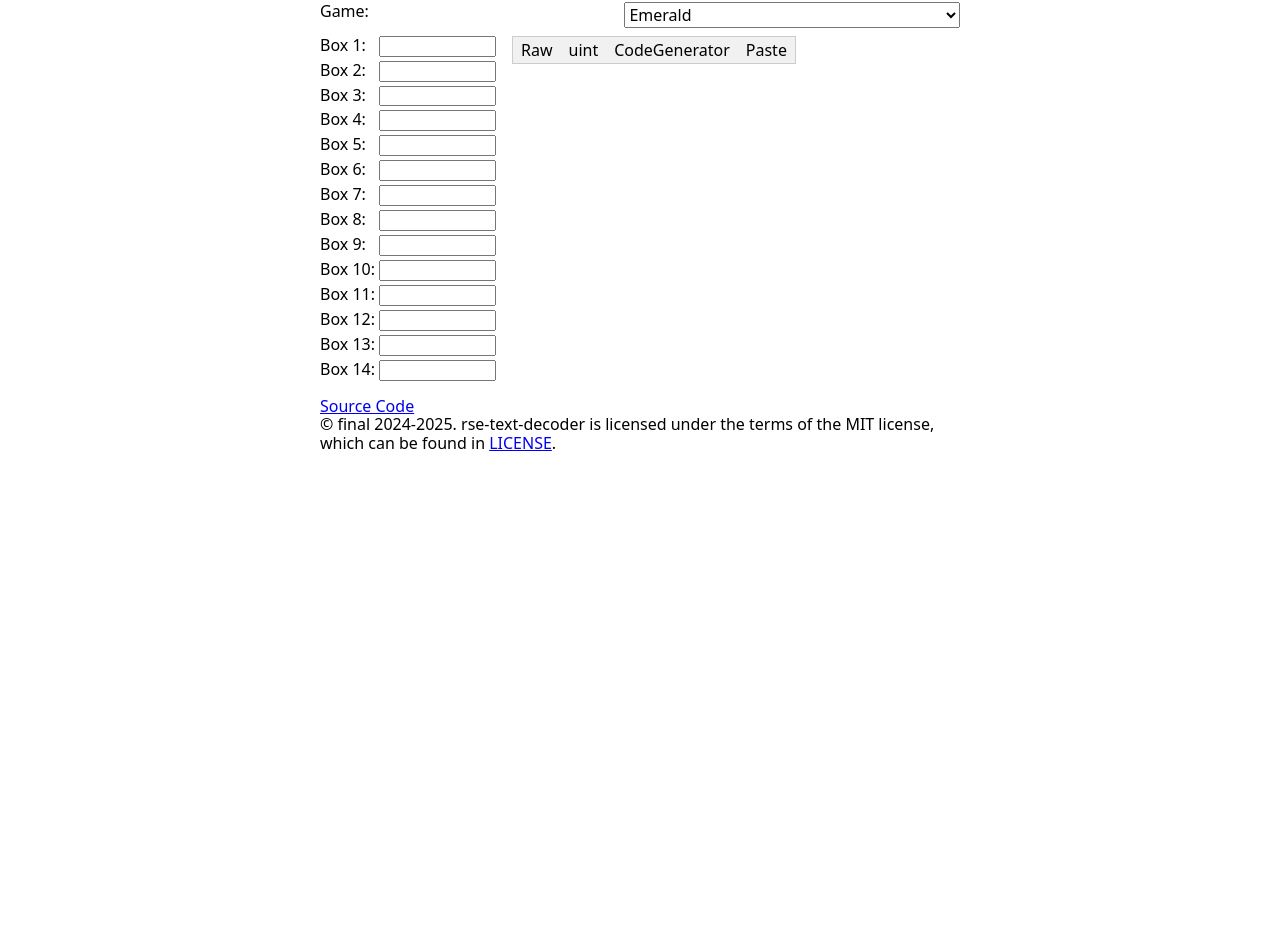
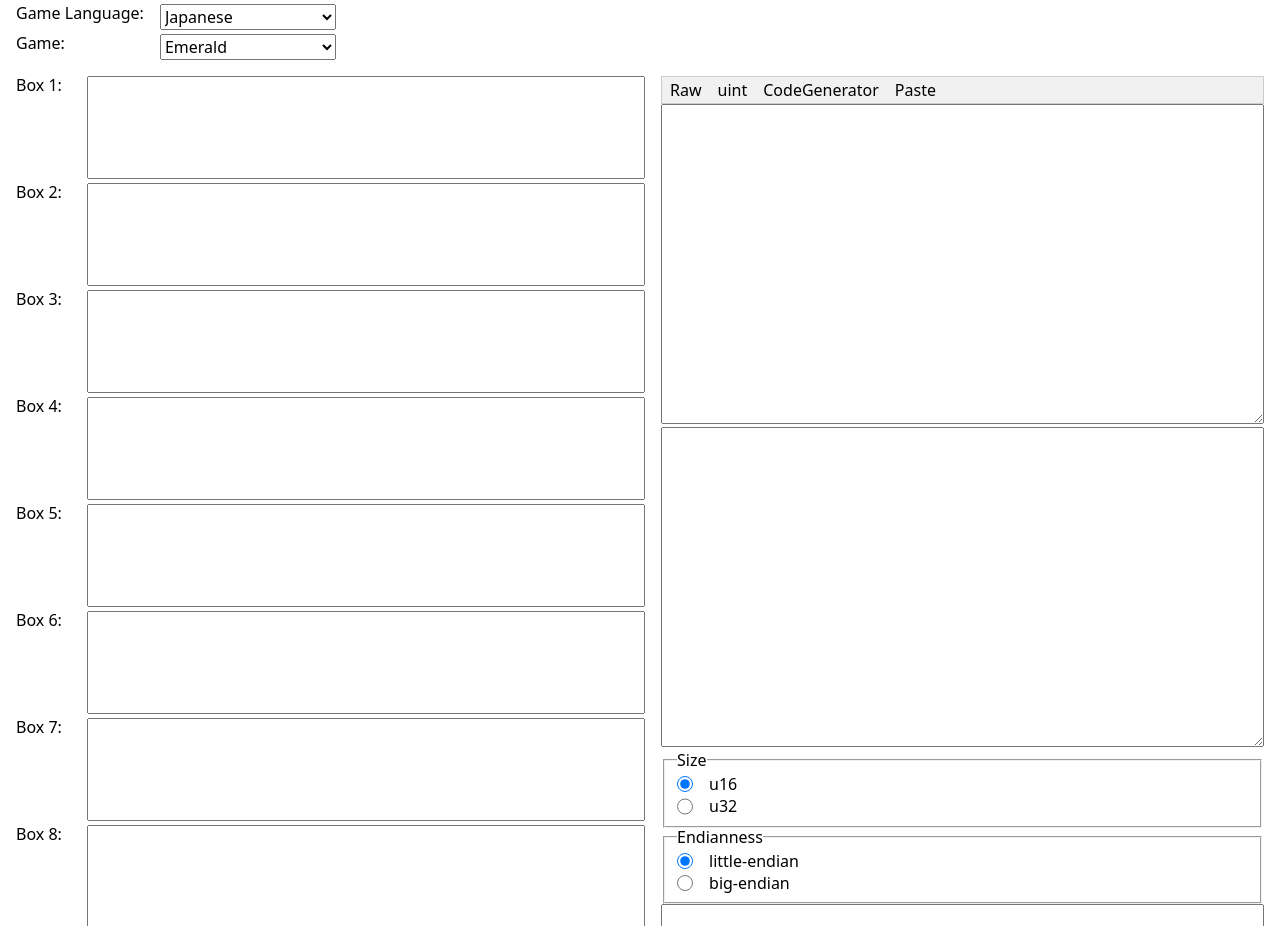
Before and after one commit to it-is-final/rse-text-decoder, a website: page src/html/index.html in a window 1280 px wide. Shown: the part 108-1034 px from the top of the page. Before the commit the page ends 800 px from the top, so only its background shows below. Drawn offline with Linux system fonts and the light colour scheme; a web font is replaced by a local one.

Commit message:
Redo frontend

```diff
--- a/src/html/index.html
+++ b/src/html/index.html
@@ -9,10 +9,12 @@
     <link rel="stylesheet" type="text/css" href="style.css">
 </head>
 <body>
+<header>
     <h1>rse-text-decoder</h1>
+</header>
 <main>
     <div id="parameters-area">
-            <label for="lang-input" id="lang-label">Game Language:</label>
+        <label for="lang-input" id="lang-label">Game Language</label>
         <select name="lang" title="Language selector" id="lang-input">
             <option value="JPN" selected>Japanese</option>
             <option value="ENG">English</option>
@@ -21,7 +23,7 @@
             <option value="GER">German</option>
             <option value="SPA">Spanish</option>
         </select>
-            <label for="game-version-input" id="langLabel">Game:</label>
+        <label for="game-version-input" id="langLabel">Game</label>
         <select name="game-version" title="Game selector" id="game-version-input">
             <option value="RS">Ruby/Sapphire</option>
             <option value="FRLG">FireRed/LeafGreen</option>
@@ -30,33 +32,33 @@
     </div>
     <div id="editor">
         <div id="box-name-inputs">
-                <label for="box-1-input">Box 1:</label>
+            <label for="box-1-input">Box 1</label>
             <input id="box-1-input" type="text" maxlength="9" class="box-name-input" />
-                <label for="box-2-input">Box 2:</label>
+            <label for="box-2-input">Box 2</label>
             <input id="box-2-input" type="text" maxlength="9" class="box-name-input" />
-                <label for="box-3-input">Box 3:</label>
+            <label for="box-3-input">Box 3</label>
             <input id="box-3-input" type="text" maxlength="9" class="box-name-input" />
-                <label for="box-4-input">Box 4:</label>
+            <label for="box-4-input">Box 4</label>
             <input id="box-4-input" type="text" maxlength="9" class="box-name-input" />
-                <label for="box-5-input">Box 5:</label>
+            <label for="box-5-input">Box 5</label>
             <input id="box-5-input" type="text" maxlength="9" class="box-name-input" />
-                <label for="box-6-input">Box 6:</label>
+            <label for="box-6-input">Box 6</label>
             <input id="box-6-input" type="text" maxlength="9" class="box-name-input" />
-                <label for="box-7-input">Box 7:</label>
+            <label for="box-7-input">Box 7</label>
             <input id="box-7-input" type="text" maxlength="9" class="box-name-input" />
-                <label for="box-8-input">Box 8:</label>
+            <label for="box-8-input">Box 8</label>
             <input id="box-8-input" type="text" maxlength="9" class="box-name-input" />
-                <label for="box-9-input">Box 9:</label>
+            <label for="box-9-input">Box 9</label>
             <input id="box-9-input" type="text" maxlength="9" class="box-name-input" />
-                <label for="box-10-input">Box 10:</label>
+            <label for="box-10-input">Box 10</label>
             <input id="box-10-input" type="text" maxlength="9" class="box-name-input" />
-                <label for="box-11-input">Box 11:</label>
+            <label for="box-11-input">Box 11</label>
             <input id="box-11-input" type="text" maxlength="9" class="box-name-input" />
-                <label for="box-12-input">Box 12:</label>
+            <label for="box-12-input">Box 12</label>
             <input id="box-12-input" type="text" maxlength="9" class="box-name-input" />
-                <label for="box-13-input">Box 13:</label>
+            <label for="box-13-input">Box 13</label>
             <input id="box-13-input" type="text" maxlength="9" class="box-name-input" />
-                <label for="box-14-input">Box 14:</label>
+            <label for="box-14-input">Box 14</label>
             <input id="box-14-input" type="text" maxlength="9" class="box-name-input" />
         </div>
         <div class="tab-view">
@@ -75,34 +77,32 @@
                 </button>
             </div>
             <div id="raw-view-tab-panel" class="tabcontent">
-                    <textarea id="box-name-byte-view" rows="14" autocomplete="off" autocorrect="off" autocapitalize="off" spellcheck="false"></textarea>
+                <textarea id="box-name-byte-view" autocomplete="off" autocorrect="off" autocapitalize="off" spellcheck="false"></textarea>
             </div>
             <div id="uint-view-tab-panel" class="tabcontent">
-                    <textarea id="uint-view" rows="14" autocomplete="off" autocorrect="off" autocapitalize="off" spellcheck="false" readonly></textarea>
+                <textarea id="uint-view" autocomplete="off" autocorrect="off" autocapitalize="off" spellcheck="false" readonly></textarea>
                 <div id="uint-view-params-panel">
-                        <label for="u16-radio">
+                    <fieldset>
+                        <legend>Size</legend>
                         <input class="uint-view-params" id="u16-radio" name="size" type="radio" checked>
-                            u16
-                        </label>
-                        <label for="u32-radio">
+                        <label for="u16-radio">u16</label>
                         <input class="uint-view-params" id="u32-radio" name="size" type="radio">
-                            u32
-                        </label>
-                        <label for="little-endian-radio">
+                        <label for="u32-radio">u32</label>
+                    </fieldset>
+                    <fieldset>
+                        <legend>Endianness</legend>
                         <input class="uint-view-params" id="little-endian-radio" name="endianness" type="radio" checked>
-                            little-endian
-                        </label>
-                        <label for="big-endian-radio">
+                        <label for="little-endian-radio">little-endian</label>
                         <input class="uint-view-params" id="big-endian-radio" name="endianness" type="radio">
-                            big-endian
-                        </label>
+                        <label for="big-endian-radio">big-endian</label>
+                    </fieldset>
                 </div>
             </div>
             <div id="code-gen-view-tab-panel" class="tabcontent">
-                    <textarea id="code-gen-view" rows="14" autocomplete="off" autocorrect="off" autocapitalize="off" spellcheck="false" readonly></textarea>
+                <textarea id="code-gen-view" autocomplete="off" autocorrect="off" autocapitalize="off" spellcheck="false" readonly></textarea>
             </div>
             <div id="paste-view-tab-panel" class="tabcontent">
-                    <textarea id="paste-view" rows="18" autocomplete="off" autocorrect="off" autocapitalize="off" spellcheck="false" readonly></textarea>
+                <textarea id="paste-view" autocomplete="off" autocorrect="off" autocapitalize="off" spellcheck="false" readonly></textarea>
                 <br>
                 <label for="paste-charset-checkbox">
                     <input id="paste-charset-checkbox" type="checkbox">
@@ -118,6 +118,6 @@
         © final 2024-2025. rse-text-decoder is licensed under the terms of the MIT license, which can be found in <a href="https://github.com/it-is-final/rse-text-decoder/LICENSE">LICENSE</a>.
     </p>
 </footer>
-    <script src="index.js" ></script>
+<script src="index.js"></script>
 </body>
 </html>
--- a/src/html/style.css
+++ b/src/html/style.css
@@ -1,60 +1,50 @@
-@font-face {
-    font-family: "Cascadia Mono";
-    src: url("CascadiaMono-Regular.woff2");
-}
-
 body {
-    width: 40em;
-    margin: auto;
-}
-
-.box-name-input {
-    font-family: monospace;
-}
-
-label#box-name-byte-view-label {
-    display: none;
-}
-
-div#editor {
     display: flex;
+    flex-flow: column;
+    margin: 1em 1em;
     gap: 1em;
-}
-
-div#parameters-area {
-    display: grid;
-    gap: 0.25em;
-    grid-template-columns: auto auto;
-}
-
-div#box-name-inputs {
-    display: grid;
-    gap: 0.25em;
-    grid-template-columns: auto auto;
-}
-
-label#box-name-byte-view-label {
-    display: none;
-}
-
-textarea#box-name-byte-view:invalid, input.box-name-input:invalid {
-    border: 1px solid red;
-}
-
-textarea#box-name-byte-view:focus, input.box-name-input:focus {
-    outline: transparent;
-    border: 1px solid black;
-}
-
-textarea#box-name-byte-view:focus:invalid, input.box-name-input:focus:invalid {
-    outline: transparent;
-    border: 1px solid red;
 }
 
 main {
     display: flex;
-    flex-direction: column;
-    gap: 0.5em
+    flex-flow: column;
+    gap: 1em;
+}
+
+#parameters-area {
+    display: grid;
+    grid-template-columns: max-content auto;
+    row-gap: 0.25em;
+    column-gap: 1em;
+    max-width: 20em;
+}
+
+#parameters-area label::after {
+    content: ":";
+}
+
+#editor {
+    display: flex;
+    flex-flow: row wrap;
+    gap: 1em;
+}
+
+#box-name-inputs {
+    display: grid;
+    grid-template-columns: max-content auto;
+    row-gap: 0.25em;
+    column-gap: 1em;
+    flex-grow: 1;
+}
+
+#box-name-inputs label::after {
+    content: ":";
+}
+
+.tab-view {
+    flex-grow: 1;
+    display: flex;
+    flex-flow: column;
 }
 
 .tab {
@@ -84,45 +74,34 @@ background-color: #ddd;
 background-color: #ccc;
 }
 
-/* Style the tab content */
 .tabcontent {
-display: none;
-padding: 6px 12px;
-border: 1px solid #ccc;
-border-top: none;
-}
-
-#uint-view-params-panel {
-    display: grid;
-    grid-template-columns: auto auto;
+    width: stretch;
+    width: -webkit-fill-available;
+    width: -moz-available;
+    flex-grow: 1;
+    flex-flow: column;
     gap: 0.25em;
 }
 
-#tab-view {
-    display: flex;
-    flex-flow: column nowrap;
-    justify-content: center;
+.tabcontent textarea {
+    width: stretch;
+    width: -webkit-fill-available;
+    width: -moz-available;
+    font-family:
+        ui-monospace,
+        SFMono-Regular,
+        Consolas,
+        'Liberation Mono',
+        Menlo,
+        monospace; /* 1 */
+    font-size: 1em; /* 2 */
+    flex-grow: 1;
+    height: 20em;
 }
 
-textarea {
-    font-size: 0.80em;
-    font-family: 'Cascadia Mono', monospace;
+#uint-view-params-panel fieldset {
+    display: grid;
+    grid-template-columns: 1em max-content;
+    row-gap: 0.25em;
+    column-gap: 1em;
 }
-
-textarea#paste-view {
-    width: 50ch;
-    white-space: pre;
-}
-
-#box-name-byte-view, #uint-view, #code-gen-view {
-    width: 28ch;
-}
-
-.box-name-input {
-    width: 15ch;
-}
-
-.japanese-font {
-    font-size: 0.80em;
-    font-family: "ヒラギノ角ゴ Pro W3", "Hiragino Kaku Gothic Pro",Osaka, "メイリオ", Meiryo, "ＭＳ Ｐゴシック", "MS PGothic", sans-serif;
-}
--- a/src/index.ts
+++ b/src/index.ts
@@ -67,8 +67,8 @@ function formatStringNameForPaste(
     sName: string,
     language: GameLanguage
 ) {
-    const spaceChar = language === "JPN" ? "\u3000" : " ";
-    const spaceSub = "␣";
+    const spaceChar = language === "JPN" ? '\u3000' : ' ';
+    const spaceSub = language === "JPN" ? '＿' : '_';
     const sNameWide = Array.from(
         sName.replaceAll(spaceChar, spaceSub)
     ).join(" ");
@@ -181,7 +181,7 @@ function setActiveTab(tabButton: HTMLButtonElement, tabPanel: HTMLDivElement) {
         tab.classList.remove("active");
     }
     tabButton.classList.add("active");
-    tabPanel.style.display = "block";
+    tabPanel.style.display = "flex";
 }
 
 function setLanguageFont(language: GameLanguage) {
```
Lines whose indentation alone changed are shown as unchanged.
